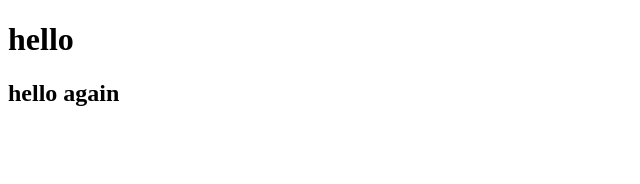
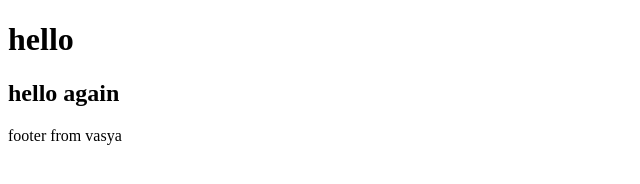
Before and after one commit to Nazi82/my-site2, a plain HTML site: page index.html in a window 1280 px wide. Shown: the whole page, without its empty margins (0-640 px from the left). Drawn offline with Linux system fonts and the light colour scheme.

Commit message:
add footer

```diff
--- a/index.html
+++ b/index.html
@@ -9,5 +9,6 @@
   <body>
     <h1>hello</h1>
     <h2>hello again</h2>
+    <footer>footer from vasya</footer>
   </body>
 </html>
```
